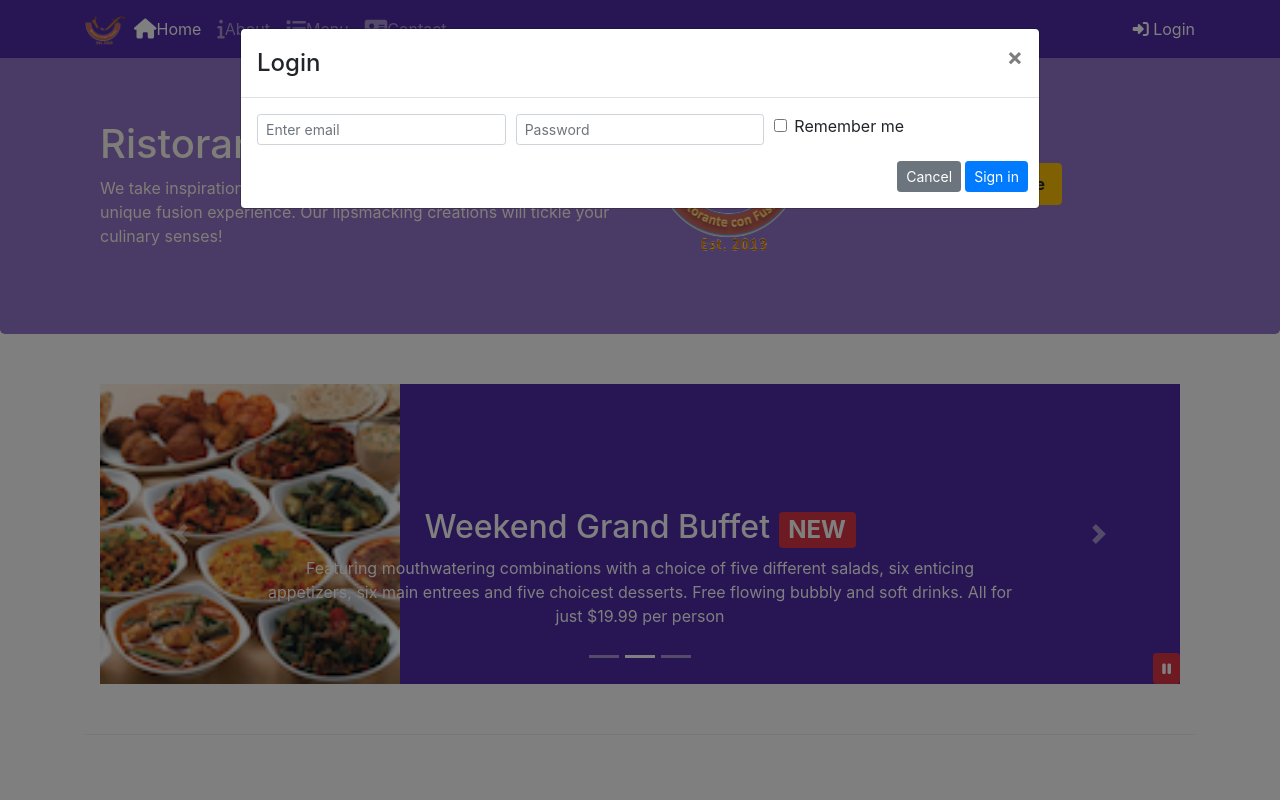
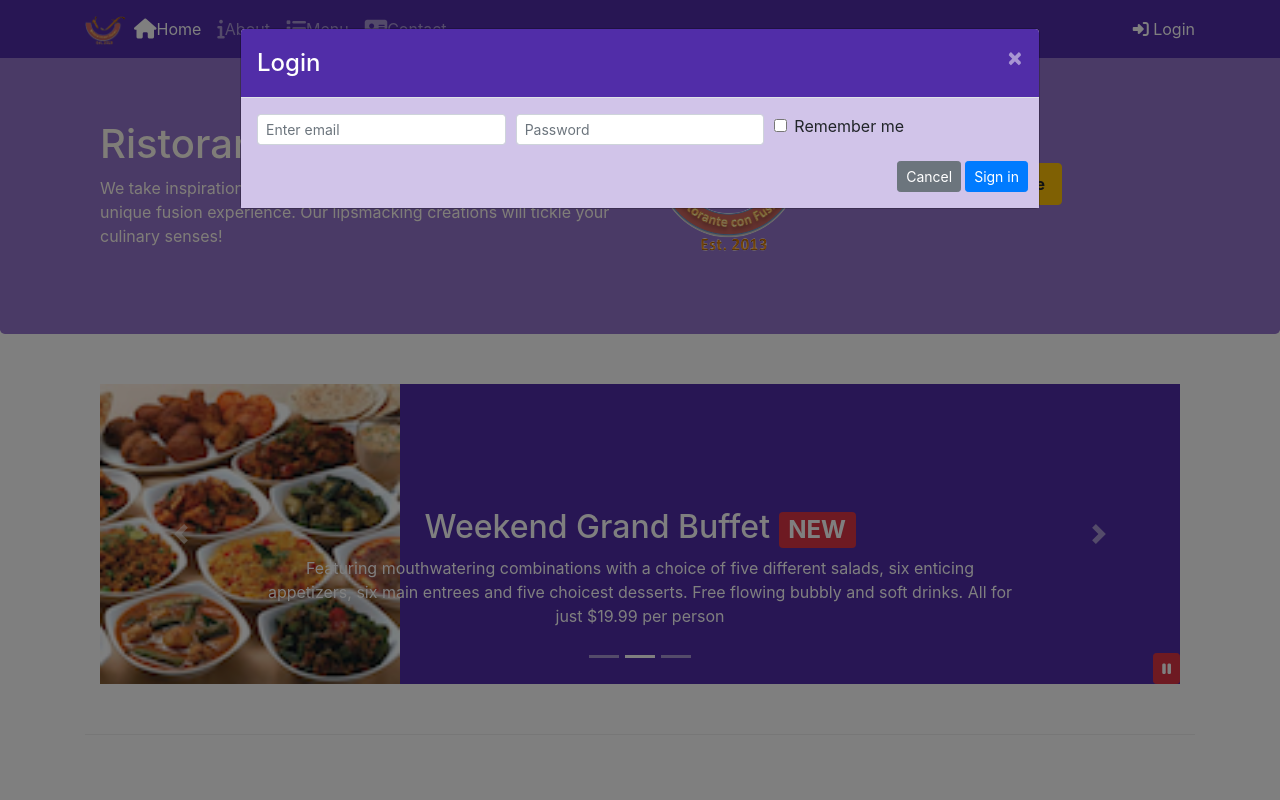
Before and after one commit to Visu-IT/Bootstrap-4-Coursera-Course, a plain HTML site: page index.html in a window 1280 px wide. Both pictures are taken after a click on the link "Login". Shown: the top 800 px of the page. Drawn offline with nearby package versions, Linux system fonts and the light colour scheme.

Commit message:
Assignment-4

```diff
--- a/css/styles.scss
+++ b/css/styles.scss
@@ -2,6 +2,7 @@ $lt-gray: #ddd;
 $background-dark: #512DA8;
 $background-light: #9575CD;
 $background-pale: #D1C4E9;
+$background-white: white;
 
 // Height variables
 $carousel-item-height: 300px;
@@ -13,6 +14,22 @@ $carousel-item-height: 300px;
 
 .row-header{
     @include zero-margin(0px,0px);
+}
+
+.modal-header{
+    background-color: $background-dark;
+}
+
+.modal-body{
+    background-color: $background-pale;
+}
+
+.modal-title{
+    color: $background-white;
+}
+
+.close{
+    color: $background-white;
 }
 
 .row-content {
--- a/index.html
+++ b/index.html
@@ -30,7 +30,7 @@
                     <li class="nav-item"><a class="nav-link" href="./contactus.html"><span class="fa fa-address-card fa-lg"></span>Contact</a></li>
                 </ul>
                 <span class="navbar-text">
-                    <a data-toggle="modal" data-target="#loginModal">
+                    <a id="btnLoginModelShow">
                         <span class="fa fa-sign-in"></span> Login
                     </a>
                 </span>
@@ -87,7 +87,7 @@
                 </div>
                 <div class="form-group align-self-center">
                     <div class="col-12 col-sm-3 align-self-center"></div>
-                        <a role="button" class="btn btn-block nav-link btn-warning my-reserve" data-toggle="modal" data-target="#reserveModal"><strong>Reserve Table</strong></a>
+                        <a role="button" class="btn btn-block nav-link btn-warning my-reserve" id="btnModelShow"><strong>Reserve Table</strong></a>
                     </div>
                 </div>
             </div>
@@ -322,6 +322,29 @@
         });
     });
 </script>
+ <!-- Login Modal  -->
+ <script>
+    $(document).ready(function (){
+        $('#btnLoginModelShow').click (function (){
+            $('#loginModal').modal('show');
+        });
+        $('.btnLoginModelHide').click (function (){
+            $('#loginModal').modal('hide');
+        });
+    });
+
+ </script>
+   <!-- reserve Table Modal  -->
+  <script>
+   $(document).ready(function (){
+       $('#btnModelShow').click (function (){
+           $('#reserveModal').modal('show');
+       });
+       $('.btn-modelHide').click (function (){
+           $('#reserveModal').modal('hide');
+       });
+   });
+</script>
 </body>
 
 </html>
```
Also changed, not shown: Results/4. Web-View-Login.png (added), Results/4. Web-View-Reserve Table.png (added), css/styles.css.
